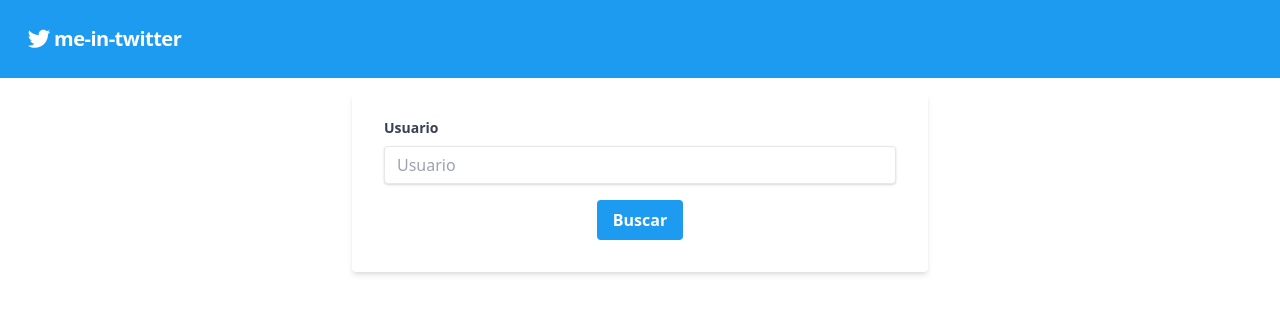
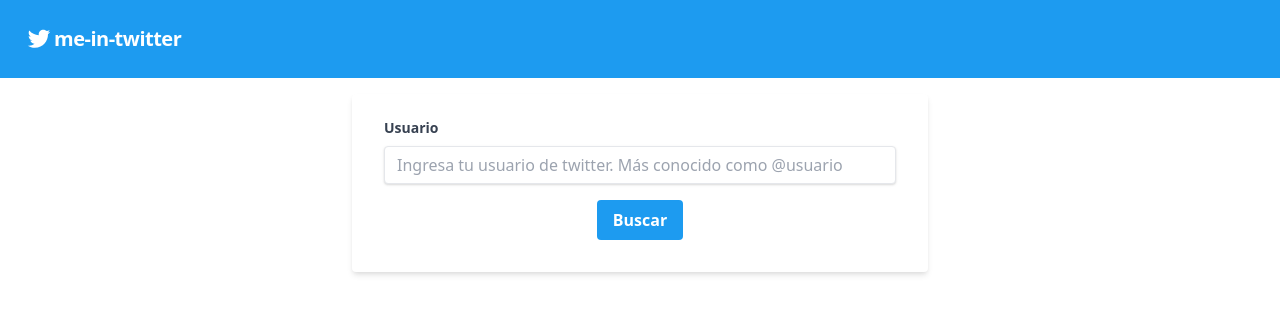
Before and after one commit to nicmalegre/me-in-twitter, a React (Create React App) app in the folder client/: page / in a window 1280 px wide. Shown: the top 314 px of the page. Built offline with nearby package versions, Linux system fonts and the light colour scheme.

Commit message:
Get user with username instead of id and improve Landing page

```diff
--- a/client/src/components/Card/index.js
+++ b/client/src/components/Card/index.js
@@ -2,8 +2,8 @@ export const Card = props => {
   const { children } = props;
   return (
     <div className="flex justify-center mt-4">
-      <div class="w-full max-w-xl">
-        <div class="bg-white shadow-md rounded px-8 pt-6 pb-8 mb-4">
+      <div className="w-full max-w-xl">
+        <div className="bg-white shadow-md rounded px-8 pt-6 pb-8 mb-4">
           {children}
         </div>
       </div>
--- a/client/src/components/Input/index.js
+++ b/client/src/components/Input/index.js
@@ -1,11 +1,23 @@
-export const Input = ({ label = "", placeholder = "", type = "text" }) => (
-  <div class="mb-4">
-    <label class="block text-gray-700 text-sm font-bold mb-2">{label}</label>
+export const Input = ({
+  label = "",
+  placeholder = "",
+  type = "text",
+  value = "",
+  onChange,
+  ...props
+}) => (
+  <div className="mb-4">
+    <label className="block text-gray-700 text-sm font-bold mb-2">
+      {label}
+    </label>
     <input
-      class="shadow appearance-none border rounded w-full py-2 px-3 text-gray-700 leading-tight focus:outline-none focus:shadow-outline"
+      className="shadow appearance-none border rounded w-full py-2 px-3 text-gray-700 leading-tight focus:outline-none focus:shadow-outline"
       id={label}
       type={type}
       placeholder={placeholder}
+      value={value}
+      onChange={onChange}
+      {...props}
     />
   </div>
 );
--- a/client/src/components/Navbar/index.js
+++ b/client/src/components/Navbar/index.js
@@ -1,6 +1,6 @@
 export const Navbar = () => (
-  <nav class="flex items-center justify-between flex-wrap bg-teal-500 p-6 bg-primary">
-    <div class="flex items-center flex-shrink-0 text-white mr-6">
+  <nav className="flex items-center justify-between flex-wrap bg-teal-500 p-6 bg-primary">
+    <div className="flex items-center flex-shrink-0 text-white mr-6">
       <svg
         xmlns="http://www.w3.org/2000/svg"
         viewBox="0 0 48 48"
@@ -12,7 +12,9 @@ export const Navbar = () => (
           d="M42,12.429c-1.323,0.586-2.746,0.977-4.247,1.162c1.526-0.906,2.7-2.351,3.251-4.058c-1.428,0.837-3.01,1.452-4.693,1.776C34.967,9.884,33.05,9,30.926,9c-4.08,0-7.387,3.278-7.387,7.32c0,0.572,0.067,1.129,0.193,1.67c-6.138-0.308-11.582-3.226-15.224-7.654c-0.64,1.082-1,2.349-1,3.686c0,2.541,1.301,4.778,3.285,6.096c-1.211-0.037-2.351-0.374-3.349-0.914c0,0.022,0,0.055,0,0.086c0,3.551,2.547,6.508,5.923,7.181c-0.617,0.169-1.269,0.263-1.941,0.263c-0.477,0-0.942-0.054-1.392-0.135c0.94,2.902,3.667,5.023,6.898,5.086c-2.528,1.96-5.712,3.134-9.174,3.134c-0.598,0-1.183-0.034-1.761-0.104C9.268,36.786,13.152,38,17.321,38c13.585,0,21.017-11.156,21.017-20.834c0-0.317-0.01-0.633-0.025-0.945C39.763,15.197,41.013,13.905,42,12.429"
         />
       </svg>
-      <span class="font-semibold text-xl tracking-tight">me-in-twitter</span>
+      <span className="font-semibold text-xl tracking-tight">
+        me-in-twitter
+      </span>
     </div>
   </nav>
 );
--- a/client/src/pages/Landing/index.js
+++ b/client/src/pages/Landing/index.js
@@ -1,62 +1,124 @@
-import { useEffect, useState } from "react";
+import { useState } from "react";
 import { useQuery } from "react-query";
 import { Card } from "../../components/Card";
 import { Input } from "../../components/Input";
 import { Navbar } from "../../components/Navbar";
 
-const URL = "http://localhost:8000/";
+const BASE_USER_URL = "http://localhost:8000/user/";
 
 export const Landing = () => {
-  const [user, setUser] = useState([]);
-
-  const getUserById = async () => {
-    const res = await fetch(URL);
-    return res.json();
-  };
+  const [user, setUser] = useState();
+  const [username, setUsername] = useState(null);
+  const [errors, setErrors] = useState(null);
 
   const onSuccess = async response => {
     const { data, errors } = response;
 
-    console.log(data);
-
-    setUser(data); //Save all the results
+    if (errors) {
+      console.log(errors);
+      setErrors(errors);
+    } else {
+      setErrors(null);
+    }
+    if (data) {
+      console.log(data);
+      setUser(data); //Save all the results
+    }
   };
 
   const onError = error => {
+    console.log("onError");
     console.log(error);
+    setErrors(error);
+  };
+
+  const getUserById = async () => {
+    const res = await fetch(`${BASE_USER_URL}${username}`);
+    return res.json();
   };
 
   const { isLoading, refetch } = useQuery(["getUserById"], getUserById, {
+    enabled: false,
     onSuccess,
     onError,
   }); //Use react-query for get all the pokemons
+
+  const handleInputChange = e => {
+    console.log(e.target.value);
+    setUsername(e.target.value);
+  };
+
+  const handleOnClick = async () => {
+    await refetch();
+  };
 
   return (
     <>
       <Navbar />
 
-      {/* <div>
-        <h1 className="text-center">
-          Te gustaria ver información interesante sobre tu actividad en Twitter?
-        </h1>
-      </div> */}
+      <Card>
+        {/* <div className="m-4">
+          <h1 className="">
+            Te gustaria ver información interesante sobre tu actividad en
+            Twitter?
+          </h1>
+        </div> */}
 
-      <Card>
-        <Input label="Usuario" placeholder="Usuario" />
-        <div class="flex items-center justify-center">
+        <Input
+          label="Usuario"
+          placeholder="Ingresa tu usuario de twitter. Más conocido como @usuario"
+          value={username}
+          onChange={handleInputChange}
+        />
+        {errors &&
+          errors.length &&
+          errors.map(error => (
+            <span className="text-red-500">{error.detail}</span>
+          ))}
+
+        <div className="flex items-center justify-center">
           <button
-            class="bg-primary hover:bg-blue-700 text-white font-bold py-2 px-4 rounded focus:outline-none focus:shadow-outline"
+            className="bg-primary hover:bg-blue-700 text-white font-bold py-2 px-4 rounded focus:outline-none focus:shadow-outline"
             type="button"
+            onClick={handleOnClick}
           >
             Buscar
           </button>
         </div>
       </Card>
+
       {user && (
-        <>
-          <p>{user.username}</p>
-          <img src={user.profile_image_url} />
-        </>
+        <Card>
+          <div className="flex items-center justify-center">
+            <img src={user.profile_image_url} />
+          </div>
+          <p>Nombre: {user.name}</p>
+          <p>Usuario: {user.username}</p>
+          <p>Id: {user.id}</p>
+          {user.location && <p>Location: {user.location}</p>}
+          <p>Sos usuario de Twitter desde el: {user.created_at}</p>
+          <br />
+          <p>Siguiendo: {user.public_metrics.following_count}</p>
+          <p>Seguidores: {user.public_metrics.followers_count}</p>
+          <p>¡Has twitteado {user.public_metrics.tweet_count} tweets!</p>
+
+          {user.verified
+            ? "Felicidades, sos un usuario verificado ✅."
+            : "Lo siento, no eres un usuario verificado 😢."}
+
+          <br />
+          <br />
+
+          <p>
+            El top 3 de personas con las que más interactuaste en los últimos
+            100 tweets es:
+          </p>
+          <ul>
+            <li>1. Username 1</li>
+            <li>1. Username 2</li>
+            <li>1. Username 3</li>
+          </ul>
+        </Card>
       )}
     </>
   );
```
Also changed, not shown: 1 other file (tests, documents, lock files or other folders).
